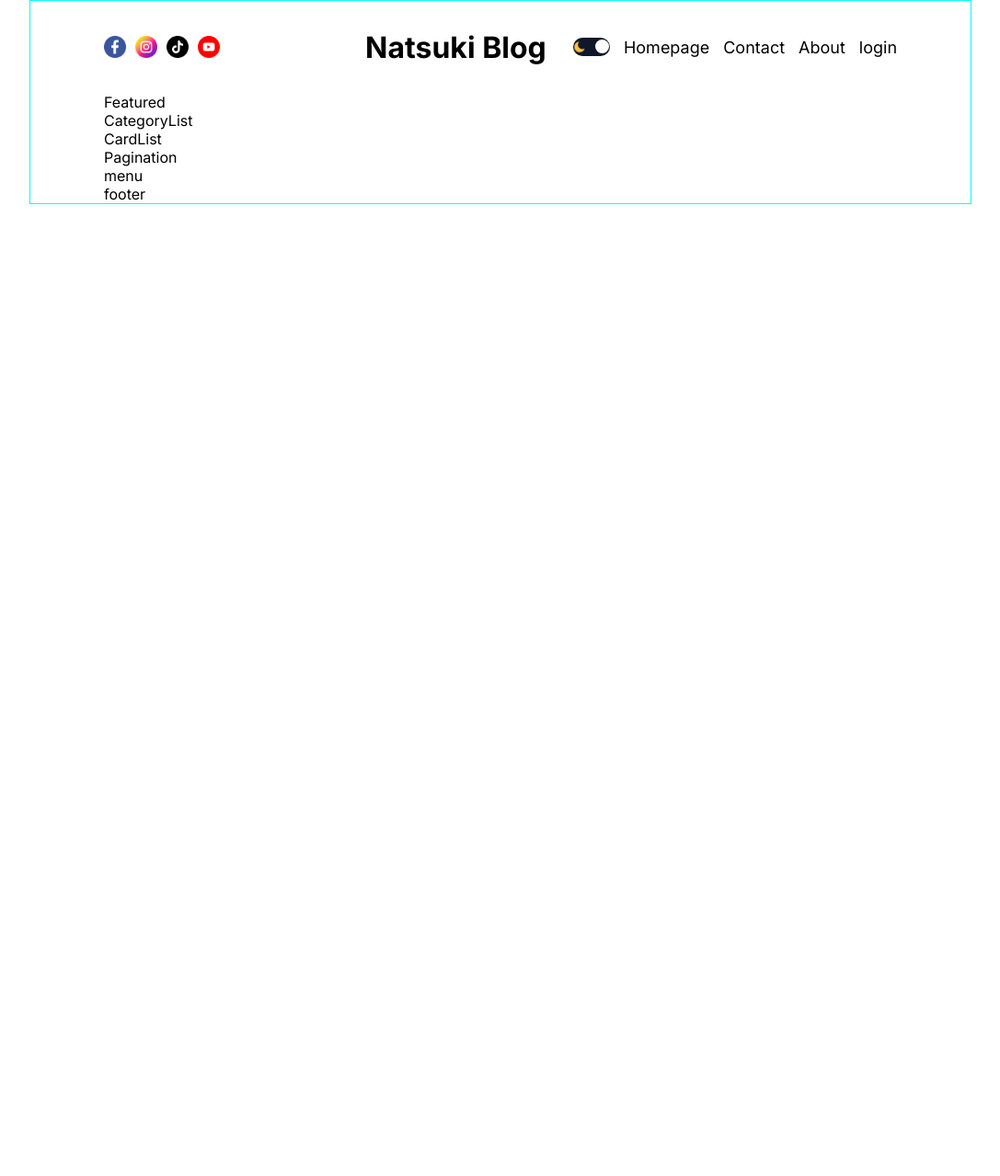
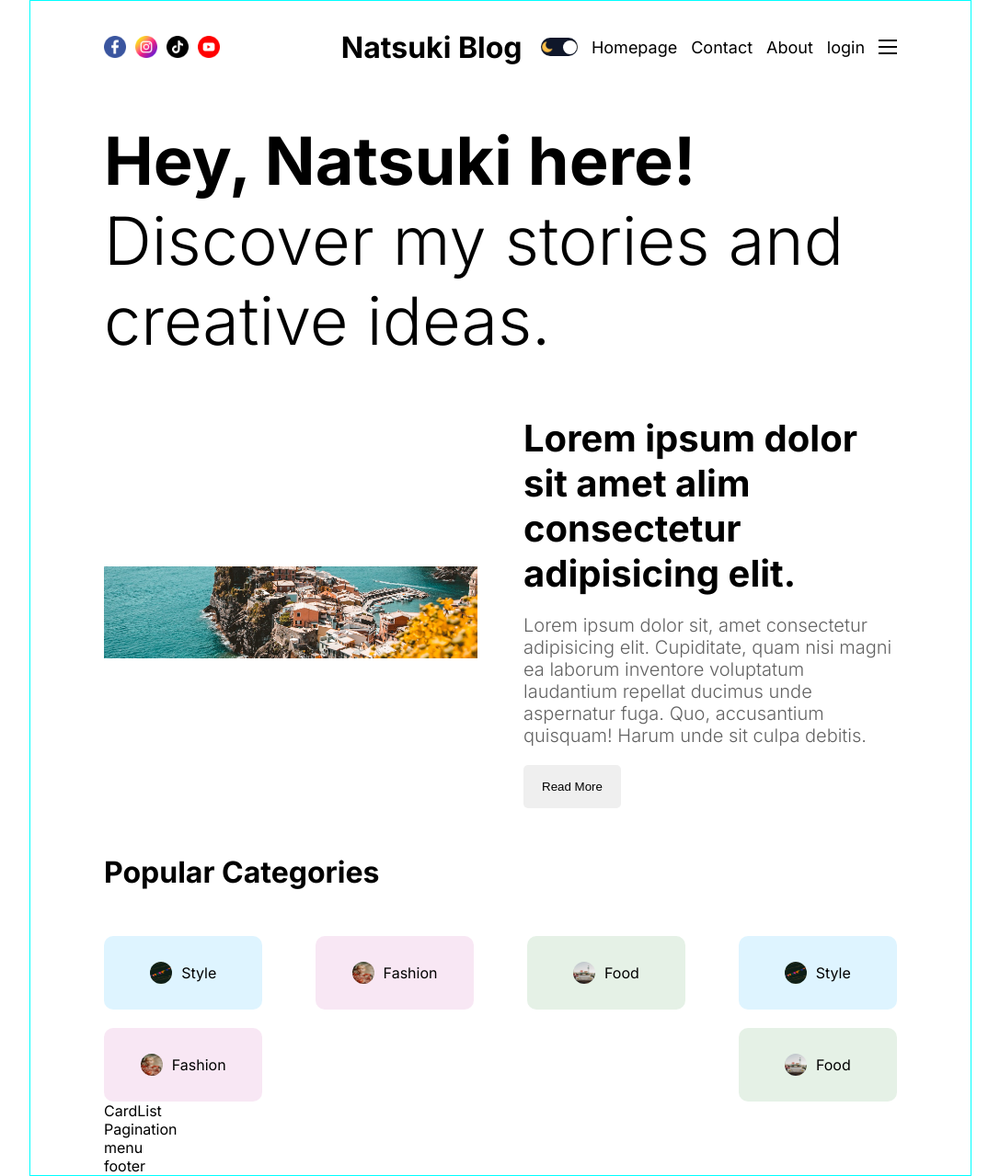
Before and after one commit to Natsuki-R/Blog-App, a Next.js app: page / in a window 1280 px wide. Shown: the whole page at 92% size, without its empty margins (96-1183 px from the left). Before the commit the page ends 800 px from the top, so only its background shows below. Built offline with nearby package versions, Linux system fonts and the light colour scheme.

Commit message:
Add Featured and CategoryList HTML and CSS

```diff
--- a/src/components/authLinks/AuthLinks.jsx
+++ b/src/components/authLinks/AuthLinks.jsx
@@ -1,19 +1,45 @@
+"use client";
+
+import { useState } from "react";
 import styles from "./authLinks.module.css";
 import Link from "next/link";
 
 const AuthLinks = () => {
 
   const status = "not authenticated";
+  const [open, setOpen] = useState(false)
 
   return (
     <>
       {
         status === "not authenticated"
-          ? <Link href="/login">login</Link>
+          ? <Link href="/login" className={styles.link}>login</Link>
           : <>
             <Link href="/write">write</Link>
             <span className={styles.link}>logout</span >
           </>
+      }
+      <div className={styles.burger} onClick={() => setOpen(p => !p)}>
+        <div className={styles.line}></div>
+        <div className={styles.line}></div>
+        <div className={styles.line}></div>
+      </div>
+      {
+        open && (
+          <div className={styles.responsiveMenu}>
+            <Link href="/" className={styles.link}>Homepage</Link>
+            <Link href="/" className={styles.link}>Contact</Link>
+            <Link href="/" className={styles.link}>About</Link>
+            {
+              status === "not authenticated"
+                ? <Link href="/login" className={styles.link} >login</Link>
+                : <>
+                  <Link href="/write">write</Link>
+                  <span className={styles.link}>logout</span >
+                </>
+            }
+          </div>
+        )
       }
     </>
   );
--- a/src/components/authLinks/authLinks.module.css
+++ b/src/components/authLinks/authLinks.module.css
@@ -1,3 +1,46 @@
 .link {
     cursor: pointer;
 }
+
+.burger {
+    width: 20px;
+    height: 16px;
+    display: flex;
+    flex-direction: column;
+    justify-content: space-between;
+    cursor: pointer;
+}
+
+.line {
+    width: 100%;
+    height: 2px;
+    background-color: var(--textColor);
+}
+
+.responsiveMenu {
+    position: absolute;
+    top: 100px;
+    left: 0;
+    background-color: var(--bg);
+    /* navbar is 100px high */
+    height: calc(100vh - 100px);
+    width: 100%;
+    display: flex;
+    flex-direction: column;
+    align-items: center;
+    justify-content: center;
+    gap: 50px;
+    font-size: 36px;
+}
+
+@media screen and (max-width: 640px) {
+
+    .burger {
+        display: flex;
+    }
+
+    .link {
+        display: none;
+    }
+
+}
--- a/src/components/categoryList/CategoryList.jsx
+++ b/src/components/categoryList/CategoryList.jsx
@@ -1,11 +1,76 @@
 import React from "react";
 import styles from "./categoryList.module.css";
+import Link from "next/link";
+import Image from "next/image";
 
 const CategoryList = () => {
   return (
     <div className={styles.container}>
-      CategoryList
+      <h1 className={styles.title}>Popular Categories</h1>
+      <div className={styles.categories}>
+        <Link href="/blog?cat=style" className={`${styles.category} ${styles.style}`}>
+          <Image
+            src="/style.png"
+            alt=""
+            width={24}
+            height={24}
+            className={styles.image}
+          />
+          style
+        </Link>
+        <Link href="/blog?cat=fashion" className={`${styles.category} ${styles.fashion}`}>
+          <Image
+            src="/fashion.png"
+            alt=""
+            width={24}
+            height={24}
+            className={styles.image}
+          />
+          fashion
+        </Link>
+        <Link href="/blog?cat=food" className={`${styles.category} ${styles.food}`}>
+          <Image
+            src="/food.png"
+            alt=""
+            width={24}
+            height={24}
+            className={styles.image}
+          />
+          food
+        </Link>
+        <Link href="/blog?cat=style" className={`${styles.category} ${styles.style}`}>
+          <Image
+            src="/style.png"
+            alt=""
+            width={24}
+            height={24}
+            className={styles.image}
+          />
+          style
+        </Link>
+        <Link href="/blog?cat=fashion" className={`${styles.category} ${styles.fashion}`}>
+          <Image
+            src="/fashion.png"
+            alt=""
+            width={24}
+            height={24}
+            className={styles.image}
+          />
+          fashion
+        </Link>
+        <Link href="/blog?cat=food" className={`${styles.category} ${styles.food}`}>
+          <Image
+            src="/food.png"
+            alt=""
+            width={24}
+            height={24}
+            className={styles.image}
+          />
+          food
+        </Link>
+      </div>
     </div>
+
   );
 };
 
--- a/src/components/categoryList/categoryList.module.css
+++ b/src/components/categoryList/categoryList.module.css
@@ -0,0 +1,80 @@
+.container {}
+
+.title {
+    margin: 50px 0;
+}
+
+.categories {
+    display: flex;
+    /* https://developer.mozilla.org/en-US/docs/Web/CSS/flex-wrap */
+    flex-wrap: wrap;
+    /* has different style with [justify-content: space-between;]&[width: 15%;]  */
+    /* justify-content: space-evenly; */
+    justify-content: space-between;
+    gap: 20px;
+}
+
+.category {
+    display: flex;
+    align-items: center;
+    gap: 10px;
+    text-transform: capitalize;
+    /* adjust with responsive design */
+    width: 15%;
+    height: 80px;
+    justify-content: center;
+    border-radius: 10px;
+}
+
+/* targets elements with both the classes category and style */
+.category.style {
+    background-color: #57c4ff31;
+}
+
+.category.fashion {
+    background-color: #da85c731;
+}
+
+.category.food {
+    background-color: #7fb88133;
+}
+
+.category.travel {
+    background-color: #ff795736;
+}
+
+.category.culture {
+    background-color: #ffb04f45;
+}
+
+.category.coding {
+    background-color: #5e4fff31;
+}
+
+.image {
+    border-radius: 50%;
+}
+
+@media screen and (max-width: 1280px) {
+    .category {
+        width: 20%;
+    }
+}
+
+@media screen and (max-width: 1024px) {
+    .category {
+        width: 25%;
+    }
+}
+
+@media screen and (max-width: 768px) {
+    .category {
+        width: 45%;
+    }
+}
+
+@media screen and (max-width: 640px) {
+    .category {
+        width: 100%;
+    }
+}
--- a/src/components/featured/Featured.jsx
+++ b/src/components/featured/Featured.jsx
@@ -1,10 +1,29 @@
 import React from "react";
 import styles from "./featured.module.css";
+import Image from "next/image";
 
 const Featured = () => {
     return (
         <div className={styles.container}>
-            Featured
+            <h1 className={styles.title}>
+                <b>Hey, Natsuki here! </b>
+                Discover my stories and creative ideas.
+            </h1>
+            <div className={styles.post}>
+                <div className={styles.imgContainer}>
+                    <Image src="/p1.jpeg" alt="" fill className={styles.image} />
+                </div>
+                <div className={styles.textContainer}>
+                    <h1 className={styles.postTitle}>Lorem ipsum dolor sit amet alim consectetur adipisicing elit.</h1>
+                    <p className={styles.postDesc}>
+                        Lorem ipsum dolor sit, amet consectetur adipisicing elit.
+                        Cupiditate, quam nisi magni ea laborum inventore voluptatum
+                        laudantium repellat ducimus unde aspernatur fuga. Quo, accusantium
+                        quisquam! Harum unde sit culpa debitis.
+                    </p>
+                    <button className={styles.button}>Read More</button>
+                </div>
+            </div>
         </div>
     );
 };
--- a/src/components/featured/featured.module.css
+++ b/src/components/featured/featured.module.css
@@ -0,0 +1,80 @@
+.container {
+    margin-top: 30px;
+}
+
+.title {
+    font-size: 96px;
+    font-weight: 300;
+}
+
+.post {
+    margin-top: 60px;
+    display: flex;
+    align-items: center;
+    gap: 50px;
+}
+
+.imgContainer {
+    flex: 1;
+    height: 100px;
+    /* ?? */
+    position: relative;
+}
+
+.image {
+    object-fit: cover;
+}
+
+.textContainer {
+    flex: 1;
+    display: flex;
+    flex-direction: column;
+    gap: 20px;
+}
+
+.postTitle {
+    font-size: 40px;
+}
+
+.postDesc {
+    font-size: 20px;
+    font-weight: 300;
+    color: var(--softTextColor);
+}
+
+.button {
+    padding: 16px 20px;
+    border: none;
+    border-radius: 5px;
+    /* fixed : button's width is stretched */
+    /* https://developer.mozilla.org/en-US/docs/Web/CSS/max-content */
+    width: max-content;
+}
+
+@media screen and (max-width: 1280px) {
+    .title {
+        font-size: 72px;
+    }
+}
+
+@media screen and (max-width: 1024px) {
+    .title {
+        font-size: 64px;
+    }
+
+    .imgContainer {
+        display: none;
+    }
+}
+
+@media screen and (max-width: 768px) {
+    .title {
+        font-size: 48px;
+    }
+}
+
+@media screen and (max-width: 640px) {
+    .title {
+        font-size: 36px;
+    }
+}
--- a/src/components/navbar/Navbar.jsx
+++ b/src/components/navbar/Navbar.jsx
@@ -20,9 +20,9 @@ const Navbar = () => {
 
             <div className={styles.links}>
                 <ThemeToggle />
-                <Link href="/">Homepage</Link>
-                <Link href="/">Contact</Link>
-                <Link href="/">About</Link>
+                <Link href="/" className={styles.link}>Homepage</Link>
+                <Link href="/" className={styles.link}>Contact</Link>
+                <Link href="/" className={styles.link}>About</Link>
                 <AuthLinks />
             </div>
 
--- a/src/components/navbar/navbar.module.css
+++ b/src/components/navbar/navbar.module.css
@@ -21,7 +21,7 @@
 .links {
     flex: 1;
     display: flex;
-    /* align-items: center; */
+    align-items: center;
     gap: 20px;
     font-size: 20px;
 }
@@ -52,3 +52,13 @@
         font-size: 24px;
     }
 }
+
+@media screen and (max-width:640px) {
+    .links {
+        justify-content: flex-end;
+    }
+
+    .link {
+        display: none;
+    }
+}
```
